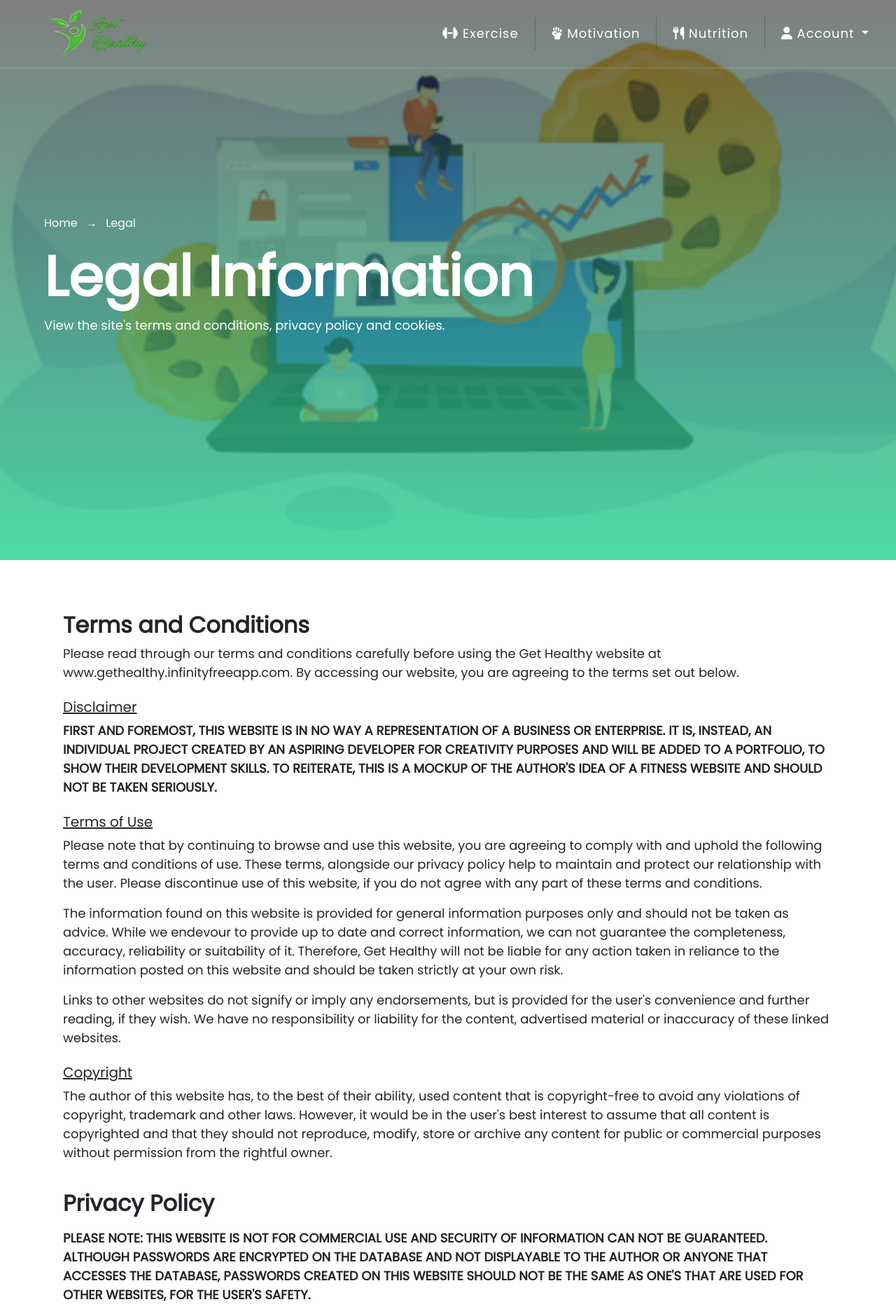
After one commit to JohnLi-98/Get-Healthy, a PHP site: page /legal.php in a window 1280 px wide. The commit adds this page. Shown: the top 1880 px of the page at 70% size. Run offline with PHP 8.4, Linux system fonts and the light colour scheme; some libraries are stand-ins or nearby versions.

Commit message:
completed the legal page included as a link in the footer page

```diff
--- /dev/null
+++ b/legal.php
@@ -0,0 +1,199 @@
+<?php
+//ini_set("session.save_path", "/home/vol10_2/epizy.com/epiz_26587846/htdocs/sessionData");
+session_start();
+?>
+
+<!doctype html>
+<html lang="en">
+
+<head>
+    <!-- Required meta tags -->
+    <meta charset="utf-8">
+    <meta name="viewport" content="width=device-width, initial-scale=1, shrink-to-fit=no">
+
+    <!-- Stylesheets files (Latest compiled and minified Bootstrap 4 CSS, Google Fonts CSS, Index CSS) -->
+    <link rel="stylesheet" href="https://maxcdn.bootstrapcdn.com/bootstrap/4.4.1/css/bootstrap.min.css">
+    <link rel="stylesheet" href="https://fonts.googleapis.com/css?family=Poppins&display=swap">
+    <link rel="stylesheet" href="https://stackpath.bootstrapcdn.com/font-awesome/4.7.0/css/font-awesome.min.css" integrity="sha384-wvfXpqpZZVQGK6TAh5PVlGOfQNHSoD2xbE+QkPxCAFlNEevoEH3Sl0sibVcOQVnN" crossorigin="anonymous">
+    <link rel="stylesheet" href="stylesheets/main.css">
+
+    <title>Terms and Privacy Policy | Get Healthy</title>
+</head>
+
+<body>
+    <?php
+    // If else statement to select the correct navbar depending on whether a session variable exists for 'logged-in'
+    if (isset($_SESSION['logged-in']) == true) {
+        include "common/nav-auth.php";
+    } else {
+        include "common/nav-unauth.html";
+    }
+    ?>
+
+    <!-- Jumbotron that fills the height of the screen -->
+    <div class="jumbotron jumbotron-fluid p-0" id="legal-jumbotron">
+        <div class="row align-items-center h-100 mx-5">
+            <div class="col">
+                <span><a href="index.php">Home</a>
+                    <span class="px-2">
+                        &#8594;
+                    </span>
+                    Legal
+                </span>
+                <h1 class="pt-3"><strong>Legal Information</strong></h1>
+                <p class="text-left">View the site's terms and conditions, privacy policy and cookies.</p>
+            </div>
+        </div>
+    </div>
+
+    <div class="container-fluid page-content">
+        <div class="row py-lg-4">
+            <div class="col-12 text-left">
+                <h2 class="font-weight-bold">Terms and Conditions</h2>
+
+                <p>
+                    Please read through our terms and conditions carefully before using the Get Healthy website at
+                    www.gethealthy.infinityfreeapp.com. By accessing our website, you are agreeing to the terms set
+                    out below.
+                </p>
+
+                <h5 class="pt-2"><u>Disclaimer</u></h5>
+
+                <p>
+                    <b>
+                        FIRST AND FOREMOST, THIS WEBSITE IS IN NO WAY A REPRESENTATION OF A BUSINESS OR ENTERPRISE. IT IS,
+                        INSTEAD, AN INDIVIDUAL PROJECT CREATED BY AN ASPIRING DEVELOPER FOR CREATIVITY PURPOSES AND WILL
+                        BE ADDED TO A PORTFOLIO, TO SHOW THEIR DEVELOPMENT SKILLS. TO REITERATE, THIS IS A MOCKUP OF THE
+                        AUTHOR'S IDEA OF A FITNESS WEBSITE AND SHOULD NOT BE TAKEN SERIOUSLY.
+                    </b>
+                </p>
+
+                <h5 class="pt-2"><u>Terms of Use</u></h5>
+
+                <p>
+                    Please note that by continuing to browse and use this website, you are agreeing to comply with
+                    and uphold the following terms and conditions of use. These terms, alongside our privacy policy
+                    help to maintain and protect our relationship with the user. Please discontinue use of this website,
+                    if you do not agree with any part of these terms and conditions.
+                </p>
+
+                <p>
+                    The information found on this website is provided for general information purposes only and should
+                    not be taken as advice. While we endevour to provide up to date and correct information, we can
+                    not guarantee the completeness, accuracy, reliability or suitability of it. Therefore, Get Healthy
+                    will not be liable for any action taken in reliance to the information posted on this website and
+                    should be taken strictly at your own risk.
+                </p>
+
+                <p>
+                    Links to other websites do not signify or imply any endorsements, but is provided for the user's
+                    convenience and further reading, if they wish. We have no responsibility or liability for the
+                    content, advertised material or inaccuracy of these linked websites.
+                </p>
+
+                <h5 class="pt-2"><u>Copyright</u></h5>
+
+                <p>
+                    The author of this website has, to the best of their ability, used content that is copyright-free
+                    to avoid any violations of copyright, trademark and other laws. However, it would be in the user's
+                    best interest to assume that all content is copyrighted and that they should not reproduce, modify,
+                    store or archive any content for public or commercial purposes without permission from the rightful
+                    owner.
+                </p>
+
+                <h2 class="font-weight-bold pt-4">Privacy Policy</h2>
+
+                <p class="pt-2">
+                    <b>
+                        PLEASE NOTE: THIS WEBSITE IS NOT FOR COMMERCIAL USE AND SECURITY OF INFORMATION CAN NOT BE
+                        GUARANTEED. ALTHOUGH PASSWORDS ARE ENCRYPTED ON THE DATABASE AND NOT DISPLAYABLE TO THE AUTHOR
+                        OR ANYONE THAT ACCESSES THE DATABASE, PASSWORDS CREATED ON THIS WEBSITE SHOULD NOT BE THE SAME
+                        AS ONE'S THAT ARE USED FOR OTHER WEBSITES, FOR THE USER'S SAFETY.
+                    </b>
+                </p>
+
+                <p>
+                    The following section details our policies regarding the collection, use and disclosure of personal
+                    information when using our website. Under no circumstance will we ever use, sell or disseminate
+                    any gathered information with any other entity. Your personal information is used to provide and
+                    improve its user experience.
+                </p>
+
+                <h5 class="pt-2"><u>Data Protection</u></h5>
+
+                <p>
+                    When processing personal data, Get Healthy complies with data protection principles, where we make
+                    sure to process data fairly, lawfully and clearly to those concerned. Data is collected for explicit
+                    and legitimate purposes, for which only relevant and necessary is processed and stored. We make sure
+                    data is accurate, and where necessary, kept updated and any inaccurate data is erased or rectified.
+                    Finally, it is of utmost importance to keep personal data secure and protected from unauthorised or
+                    unlawful processing, destruction or damage.
+                </p>
+
+                <h5 class="pt-2"><u>Information Collection</u></h5>
+
+                <p>
+                    While using our website, Get Healthy may ask you to provide us with personal information such as
+                    an email address for communication and identification. While registering an account with us, you
+                    will need to create a username and password that will be stored in our database. It will be your
+                    responsibility to remember these, as we will never disclose this information (although you can
+                    request a new password - via email).
+                </p>
+
+                <p>
+                    We will not keep personal data any longer than necessary and is always kept secure as possible
+                    from unauthorised use. We never share your data with any third parties and data can be deleted
+                    from our systems, upon request and authentication.
+                </p>
+
+                <h2 class="font-weight-bold pt-4">Cookie Policy</h2>
+
+                <p>
+                    This website uses cookies and by using our website, you agree and consent to our use of cookies
+                    in accordance with the terms of the policy set out below.
+                </p>
+
+                <h5 class="pt-2"><u>About Cookies</u></h5>
+
+                <p>
+                    Cookies are small text files that are stored on a user's computer, which are designed to hold a
+                    small amount of data specific to a particular user and website. Cookies are sent from a website
+                    and stored on your computer's hard drive. They allow a server to deliver a page tailored to a
+                    particular user's needs, likes and dislikes by collecting and remembering information about their
+                    preferences.
+                </p>
+
+                <p>
+                    There are two main kinds of cookies that are used for websites: session and persistant cookies.
+                    Session cookies only last for the time which users are using the website and are deleted from your
+                    computer, once the browser is closed. On the other hand, persistent cookies remain on your computer,
+                    even when the website is not in use or the browser is closed. These types of cookies can be deleted
+                    from your computer or will do automatically, if the cookie reaches it's expiry date.
+                </p>
+
+                <h5 class="pt-2"><u>Get Healthy Cookies</u></h5>
+
+                <p>
+                    We use cookies on this website to help identify which pages are being used and to improve the
+                    usability of the website. This helps us analyse data on how people are using our website and which
+                    pages are useful and which aren't. We never use cookies for any marketing purposes. Cookies don't
+                    contain any information that would personally identify you. They also do not or would ever gain
+                    access to your computer or any information about you.
+                </p>
+            </div>
+        </div>
+    </div>
+
+    <?php
+    include "common/footer.html";
+    ?>
+
+    <!-- Script files(jQuery library, Popper JS, Latest Compiled Bootstrap JS, FontAwesome JS)-->
+    <script src="https://ajax.googleapis.com/ajax/libs/jquery/3.4.1/jquery.min.js"></script>
+    <script src="https://cdnjs.cloudflare.com/ajax/libs/popper.js/1.16.0/umd/popper.min.js"></script>
+    <script src="https://maxcdn.bootstrapcdn.com/bootstrap/4.4.1/js/bootstrap.min.js"></script>
+    <script src="https://kit.fontawesome.com/6cc49d804e.js" crossorigin="anonymous"></script>
+    <script type="module" src="scripts/main.js"></script>
+</body>
+
+</html>
--- a/stylesheets/main.css
+++ b/stylesheets/main.css
@@ -916,3 +916,21 @@ p {
   color: #007e8e;
   background-color: white;
 }
+
+/*
+
+    -------------------
+
+    Legal Page (footer)
+
+    -------------------
+
+*/
+
+#legal-jumbotron {
+  position: relative;
+  background: linear-gradient(rgba(0, 0, 0, 0.5), rgba(33, 209, 146, 0.8)),
+    url(../images/Legal-Image.png) no-repeat 50% 50%;
+  background-size: cover;
+  overflow: hidden;
+}
```
Also changed, not shown: images/Legal-Image.PNG (added).
